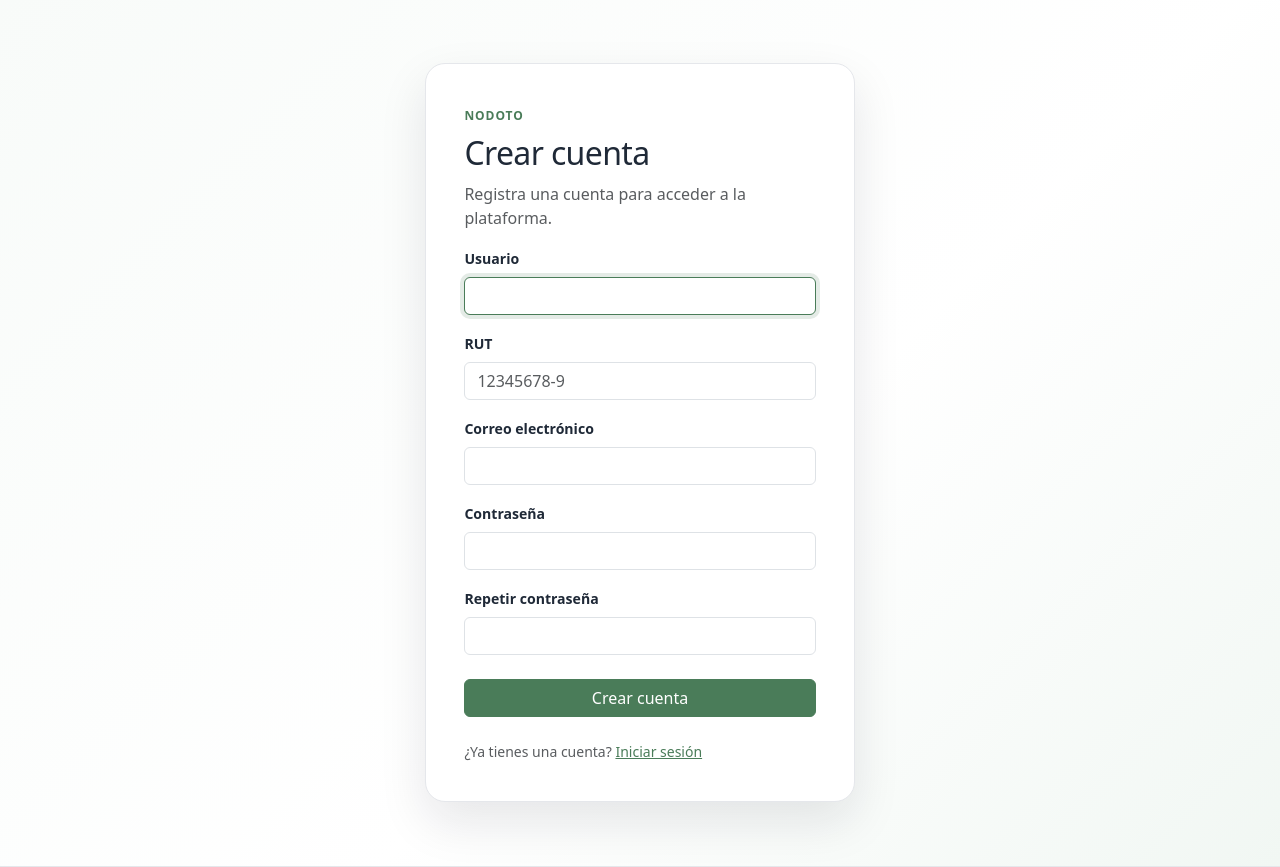
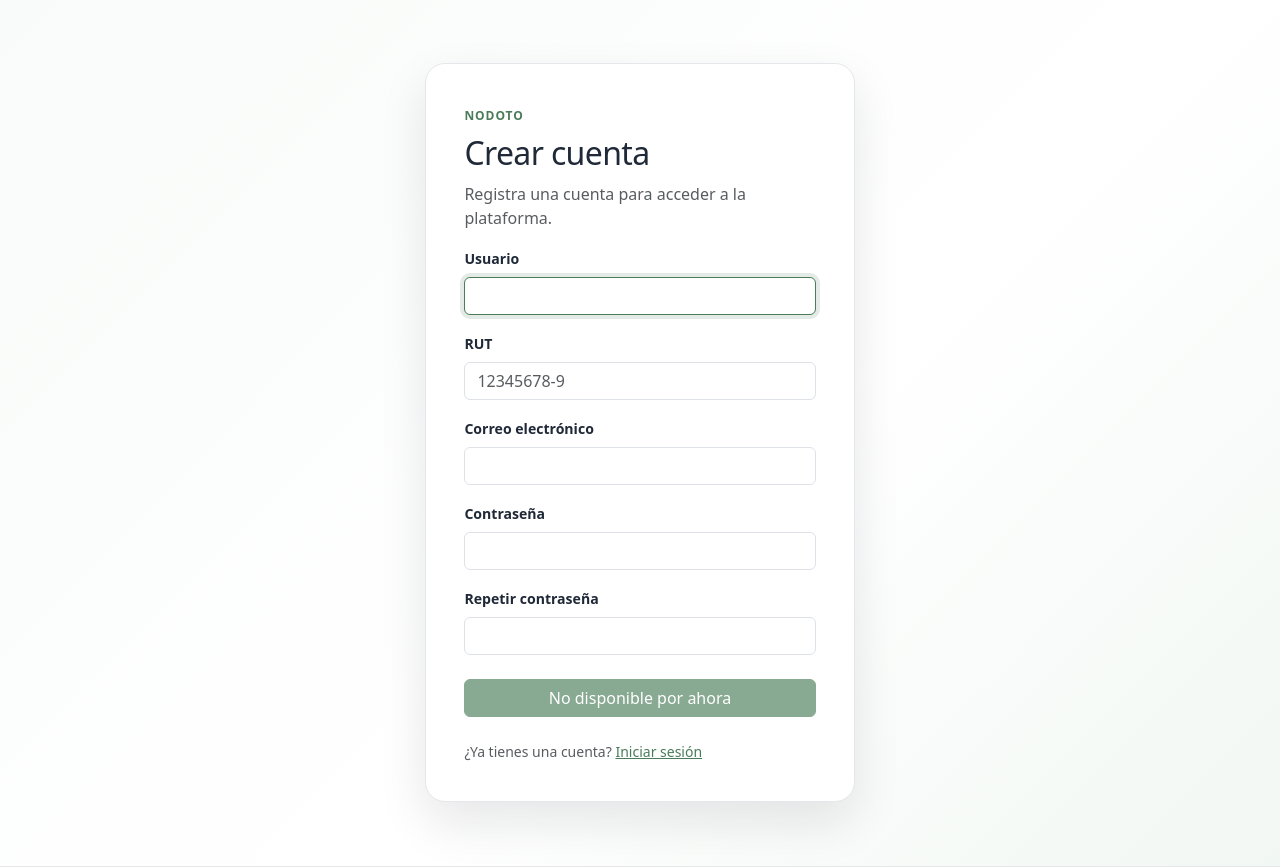
Before and after one commit to Tomas-FV/NodoTO, a Django app: page /auth/registro/ in a window 1280 px wide. Shown: the part 77-944 px from the top of the page. Run offline with Django 5.2, Linux system fonts and the light colour scheme.

Commit message:
Add: Bloqueo de registro temporal

```diff
--- a/core/templates/Auth/register.html
+++ b/core/templates/Auth/register.html
@@ -30,7 +30,7 @@
                 <label class="form-label" for="password_confirmation">Repetir contraseña</label>
                 <input class="form-control" type="password" id="password_confirmation" name="password_confirmation" autocomplete="new-password" required>
             </div>
-            <button class="btn btn-primary w-100" type="submit">Crear cuenta</button>
+            <button class="btn btn-primary w-100" type="submit" disabled>No disponible por ahora</button>
         </form>
         <p class="small text-muted mt-4 mb-0">¿Ya tienes una cuenta? <a href="{% url 'login' %}">Iniciar sesión</a></p>
     </div>
```
